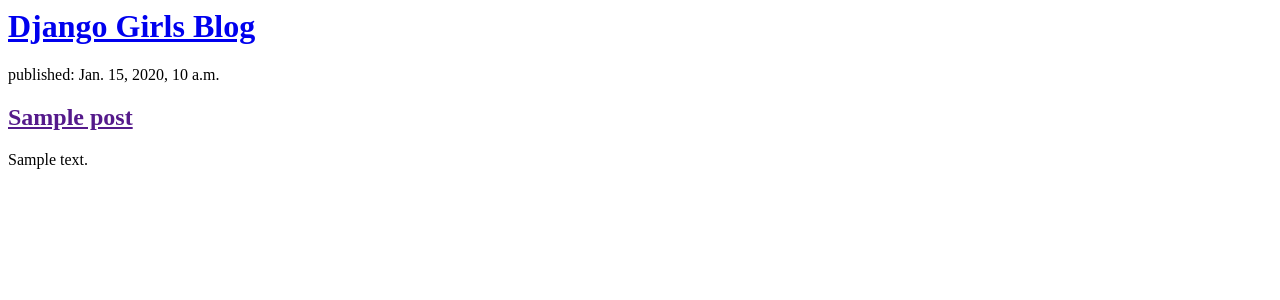
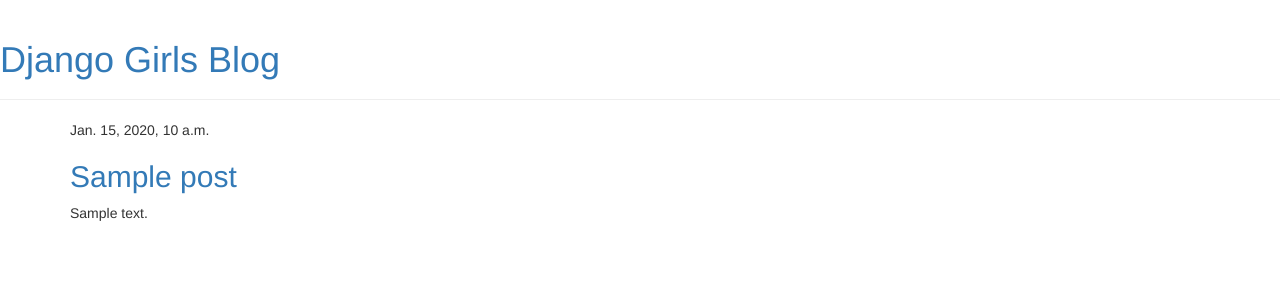
Before and after one commit to dsicilian37/my-first-blog, a Django app: template blog/templates/blog/post_list.html in a window 1280 px wide. Shown: the top 300 px of the page. Run offline with Django 3.2, Linux system fonts and the light colour scheme; the template is opened without the code that fills it: most values are stand-ins (such as "Sample title", 1, 10 or a date in 2020); some libraries are stand-ins or nearby versions.

Commit message:
Added view and template for detailed blog post as well as CSS for site.

```diff
--- /dev/null
+++ b/blog/templates/blog/base.html
@@ -0,0 +1,24 @@
+{% load static %}
+<html>
+    <head>
+        <title>Django Girls blog</title>
+        <link rel="stylesheet" href="//maxcdn.bootstrapcdn.com/bootstrap/3.2.0/css/bootstrap.min.css">
+        <link rel="stylesheet" href="//maxcdn.bootstrapcdn.com/bootstrap/3.2.0/css/bootstrap-theme.min.css">
+        <link href='//fonts.googleapis.com/css?family=Lobster&subset=latin,latin-ext' rel='stylesheet' type='text/css'>
+        <link rel="stylesheet" href="{% static 'css/blog.css' %}">
+    </head>
+    <body>
+        <div class="page-header">
+            <h1><a href="/">Django Girls Blog</a></h1>
+        </div>
+        <div class="content container">
+            <div class="row">
+                <div class="col-md-8">
+                {% block content %}
+                {% endblock %}
+                </div>
+            </div>
+        </div>
+    </body>
+
+</html>
--- a/blog/templates/blog/post_list.html
+++ b/blog/templates/blog/post_list.html
@@ -1,19 +1,13 @@
-<html>
-    <html>
-        <head>
-            <title>Django Girls blog</title>
-        </head>
-        <body>
-            <div>
-                <h1><a href="/">Django Girls Blog</a></h1>
+{% extends 'blog/base.html' %}
+
+{% block content %}
+    {% for post in posts %}
+        <div class="post">
+            <div class="date">
+                {{ post.published_date }}
             </div>
-
-            {% for post in posts %}
-            <div>
-                <p>published: {{ post.published_date }}</p>
-                <h2><a = href="">{{ post.title }}</a></h2>
-                <p>{{ post.text|linebreaksbr }}</p>
-            </div>
-            {% endfor %}
-        </body>
-    </html>
+            <h2><a href="{% url 'post_detail' pk=post.pk %}">{{ post.title }}</a></h2>
+            <p>{{ post.text|linebreaksbr }}</p>
+        </div>
+    {% endfor %}
+{% endblock %}
--- a/blog/urls.py
+++ b/blog/urls.py
@@ -3,4 +3,5 @@
 
 urlpatterns = [
     path('', views.post_list, name='post_list'),
+    path('post/<int:pk>/', views.post_detail, name='post_detail'),
 ]
--- a/blog/views.py
+++ b/blog/views.py
@@ -1,4 +1,4 @@
-from django.shortcuts import render
+from django.shortcuts import render, get_object_or_404
 from django.utils import timezone
 from .models import Post
 
@@ -8,3 +8,7 @@
 def post_list(request):
     posts = Post.objects.filter(published_date__lte=timezone.now()).order_by('published_date')
     return render(request, 'blog/post_list.html', {'posts': posts})
+
+def post_detail(request, pk):
+    post = get_object_or_404(Post, pk=pk)
+    return render(request, 'blog/post_detail.html', {'post': post})
```
Also changed, not shown: blog/templates/blog/post_detail.html (added, +13 -0 lines).
